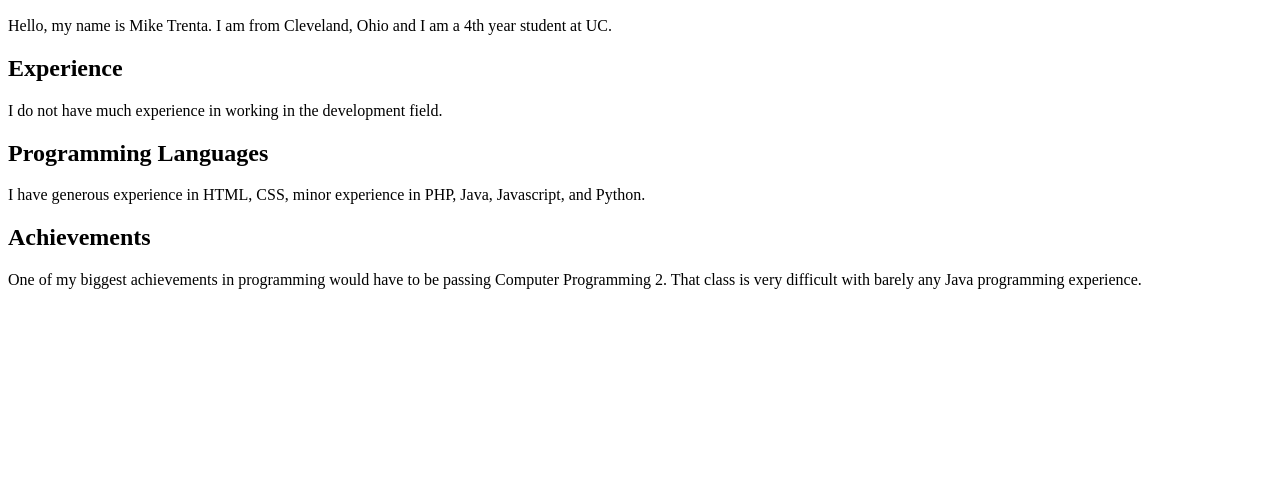
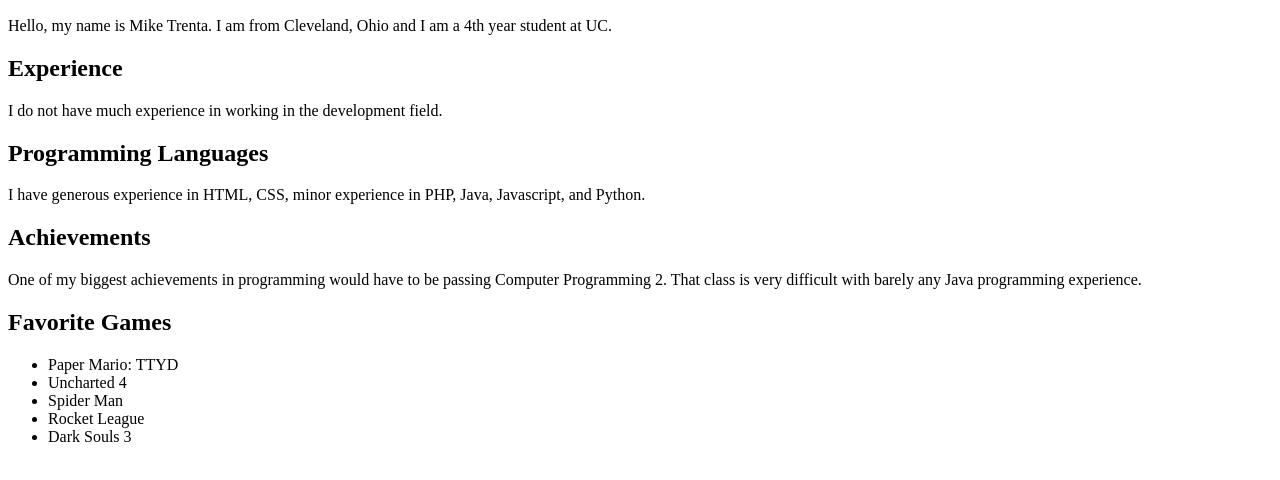
Before and after one commit to trentaml/IT3049-19US-Portfolio, a plain HTML site: page index.html in a window 1280 px wide. Shown: the part 110-590 px from the top of the page. Drawn offline with Linux system fonts and the light colour scheme.

Commit message:
Added Favorite Games to the portfolio

```diff
--- a/index.html
+++ b/index.html
@@ -29,6 +29,15 @@
         Computer Programming 2. That class is very difficult with barely any Java
         programming experience.
     </p>
-
+    <h2>Favorite Games</h2>
+    <p>
+        <ul>
+            <li>Paper Mario: TTYD</li>
+            <li>Uncharted 4</li>
+            <li>Spider Man</li>
+            <li>Rocket League</li>
+            <li>Dark Souls 3</li>
+        </ul>
+    </p>
 </body>
 </html>
```
